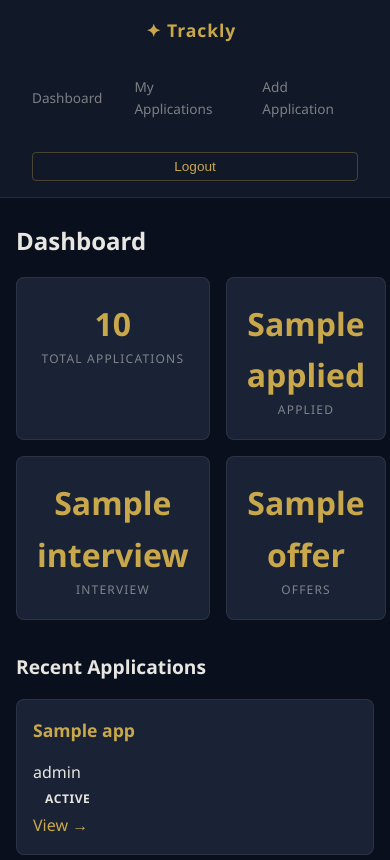
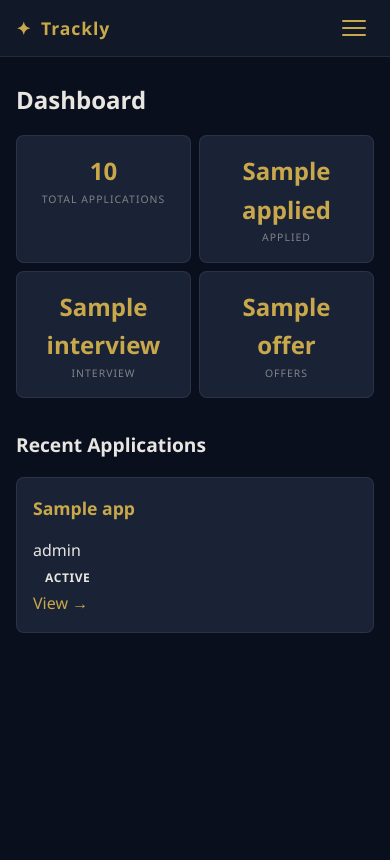
Before and after one commit to Aluka-tech/job-tracker, a Django app: template applications/templates/applications/dashboard.html in a window 390 px wide. Shown: the top 860 px of the page. After the commit the page ends 633 px from the top, so only its background shows below. Run offline with Django 4.2, Linux system fonts and the light colour scheme; the template is opened without the code that fills it: most values are stand-ins (such as "Sample title", 1, 10 or a date in 2020).

Commit message:
full css update with hamburger menu

```diff
--- a/applications/static/applications/css/style.css
+++ b/applications/static/applications/css/style.css
@@ -31,35 +31,52 @@ body {
 }
 
 /* ─────────────────────────────
-   NAVIGATION
+   NAVBAR
 ──────────────────────────── */
-nav {
+.navbar {
     display: flex;
     align-items: center;
-    gap: 2rem;
     padding: 1rem 2rem;
     background: var(--surface);
     border-bottom: 1px solid var(--border);
     position: sticky;
     top: 0;
     z-index: 100;
+    flex-wrap: wrap;
 }
 
-.nav-logo {
+.logo {
     font-size: 1.1rem;
     font-weight: 700;
     color: var(--gold);
     letter-spacing: 0.05em;
     text-decoration: none;
-    margin-right: 0.5rem;
 }
 
-.nav-logo:hover {
+.logo:hover {
     text-decoration: none;
     color: var(--gold);
 }
 
-nav a {
+.logo-mark {
+    color: var(--gold);
+    margin-right: 0.25rem;
+}
+
+.nav-menu {
+    display: flex;
+    align-items: center;
+    gap: 2rem;
+    margin-left: auto;
+}
+
+.nav-links {
+    display: flex;
+    align-items: center;
+    gap: 2rem;
+}
+
+.nav-links a {
     color: var(--muted);
     text-decoration: none;
     font-size: 0.85rem;
@@ -67,7 +84,7 @@ nav a {
     transition: color 0.2s;
 }
 
-nav a::after {
+.nav-links a::after {
     content: '';
     position: absolute;
     bottom: -3px;
@@ -78,19 +95,20 @@ nav a::after {
     transition: width 0.3s ease;
 }
 
-nav a:hover {
+.nav-links a:hover {
     color: var(--gold);
+    text-decoration: none;
 }
 
-nav a:hover::after {
+.nav-links a:hover::after {
     width: 100%;
 }
 
-nav form {
-    margin-left: auto;
+.logout-form {
+    margin: 0;
 }
 
-nav button {
+.logout-btn {
     background: transparent;
     border: 1px solid var(--gold-dim);
     color: var(--gold);
@@ -101,8 +119,41 @@ nav button {
     transition: 0.2s;
 }
 
-nav button:hover {
+.logout-btn:hover {
     background: var(--gold-dim);
+}
+
+/* Hamburger — hidden on desktop */
+.hamburger {
+    display: none;
+    flex-direction: column;
+    gap: 5px;
+    background: transparent;
+    border: none;
+    cursor: pointer;
+    padding: 0.5rem;
+    margin-left: auto;
+}
+
+.hamburger span {
+    display: block;
+    width: 24px;
+    height: 2px;
+    background: var(--gold);
+    border-radius: 2px;
+    transition: all 0.3s ease;
+}
+
+.hamburger.open span:nth-child(1) {
+    transform: translateY(7px) rotate(45deg);
+}
+
+.hamburger.open span:nth-child(2) {
+    opacity: 0;
+}
+
+.hamburger.open span:nth-child(3) {
+    transform: translateY(-7px) rotate(-45deg);
 }
 
 /* ─────────────────────────────
@@ -159,13 +210,8 @@ h3 { font-size: 1.1rem; color: var(--gold); }
     transition: all 0.2s ease;
 }
 
-.btn:hover {
-    text-decoration: none;
-}
-
-.btn:active {
-    transform: scale(0.97);
-}
+.btn:hover { text-decoration: none; }
+.btn:active { transform: scale(0.97); }
 
 .btn-primary {
     background: var(--gold);
@@ -296,9 +342,7 @@ a {
     text-decoration: none;
 }
 
-a:hover {
-    text-decoration: underline;
-}
+a:hover { text-decoration: underline; }
 
 /* ─────────────────────────────
    FILTER BUTTONS
@@ -337,139 +381,6 @@ hr {
 }
 
 /* ─────────────────────────────
-   RESPONSIVE — TABLET
-──────────────────────────── */
-@media (max-width: 768px) {
-
-    nav {
-        flex-wrap: wrap;
-        gap: 0.75rem;
-        padding: 0.75rem 1rem;
-    }
-
-    nav form {
-        margin-left: 0;
-    }
-
-    .content, main {
-        margin: 1.5rem auto;
-        padding: 0 1rem;
-    }
-
-    .stats-grid {
-        grid-template-columns: repeat(2, 1fr);
-    }
-
-    h1 { font-size: 1.5rem; }
-    h2 { font-size: 1.2rem; }
-
-    .card {
-        padding: 1rem;
-    }
-
-    .btn {
-        padding: 0.5rem 1rem;
-        font-size: 0.8rem;
-    }
-}
-
-/* ─────────────────────────────
-   RESPONSIVE — MOBILE
-──────────────────────────── */
-@media (max-width: 480px) {
-
-    nav {
-        flex-direction: column;
-        align-items: flex-start;
-        gap: 0.5rem;
-    }
-
-    nav form {
-        width: 100%;
-    }
-
-    nav button {
-        width: 100%;
-    }
-
-    .stats-grid {
-        grid-template-columns: repeat(2, 1fr);
-    }
-
-    .filter-btn {
-        font-size: 0.75rem;
-        padding: 0.35rem 0.6rem;
-    }
-}
-
-/* ─────────────────────────────
-   NAVBAR CLASSES
-──────────────────────────── */
-.navbar {
-    display: flex;
-    align-items: center;
-    gap: 2rem;
-    padding: 1rem 2rem;
-    background: var(--surface);
-    border-bottom: 1px solid var(--border);
-    position: sticky;
-    top: 0;
-    z-index: 100;
-}
-
-.logo {
-    font-size: 1.1rem;
-    font-weight: 700;
-    color: var(--gold);
-    letter-spacing: 0.05em;
-    text-decoration: none;
-    margin-right: 0.5rem;
-}
-
-.logo:hover {
-    text-decoration: none;
-    color: var(--gold);
-}
-
-.nav-links {
-    display: flex;
-    align-items: center;
-    gap: 2rem;
-}
-
-.nav-links a {
-    color: var(--muted);
-    text-decoration: none;
-    font-size: 0.85rem;
-    position: relative;
-    transition: color 0.2s;
-}
-
-.nav-links a::after {
-    content: '';
-    position: absolute;
-    bottom: -3px;
-    left: 0;
-    width: 0;
-    height: 1px;
-    background: var(--gold);
-    transition: width 0.3s ease;
-}
-
-.nav-links a:hover {
-    color: var(--gold);
-    text-decoration: none;
-}
-
-.nav-links a:hover::after {
-    width: 100%;
-}
-
-.logout-form {
-    margin-left: auto;
-}
-
-/* ─────────────────────────────
    TOAST
 ──────────────────────────── */
 #toast {
@@ -493,3 +404,107 @@ hr {
     opacity: 1;
     transform: translateY(0);
 }
+
+/* ─────────────────────────────
+   RESPONSIVE — TABLET
+──────────────────────────── */
+@media (max-width: 768px) {
+
+    .hamburger {
+        display: flex;
+    }
+
+    .nav-menu {
+        display: none;
+        flex-direction: column;
+        align-items: flex-start;
+        gap: 1rem;
+        width: 100%;
+        padding: 1rem 0;
+        border-top: 1px solid var(--border);
+        margin-top: 0.75rem;
+    }
+
+    .nav-menu.open {
+        display: flex;
+    }
+
+    .nav-links {
+        flex-direction: column;
+        align-items: flex-start;
+        gap: 1rem;
+        width: 100%;
+    }
+
+    .nav-links a {
+        font-size: 1rem;
+        width: 100%;
+        padding: 0.25rem 0;
+    }
+
+    .logout-form {
+        width: 100%;
+    }
+
+    .logout-btn {
+        width: 100%;
+        text-align: center;
+        padding: 0.6rem 1rem;
+    }
+
+    .content, main {
+        margin: 1.5rem auto;
+        padding: 0 1rem;
+    }
+
+    .stats-grid {
+        grid-template-columns: repeat(2, 1fr);
+        gap: 0.75rem;
+    }
+
+    .stat-card {
+        padding: 1rem 0.75rem;
+    }
+
+    .stat-number {
+        font-size: 1.75rem;
+    }
+
+    h1 { font-size: 1.5rem; }
+    h2 { font-size: 1.2rem; }
+
+    .card { padding: 1rem; }
+
+    .btn {
+        padding: 0.5rem 1rem;
+        font-size: 0.8rem;
+    }
+}
+
+/* ─────────────────────────────
+   RESPONSIVE — MOBILE
+──────────────────────────── */
+@media (max-width: 480px) {
+
+    .navbar {
+        padding: 0.75rem 1rem;
+    }
+
+    .stats-grid {
+        grid-template-columns: repeat(2, 1fr);
+        gap: 0.5rem;
+    }
+
+    .stat-number {
+        font-size: 1.5rem;
+    }
+
+    .stat-label {
+        font-size: 0.65rem;
+    }
+
+    .filter-btn {
+        font-size: 0.75rem;
+        padding: 0.35rem 0.6rem;
+    }
+}
--- a/applications/templates/applications/base.html
+++ b/applications/templates/applications/base.html
@@ -16,18 +16,24 @@
             <span class="logo-mark">✦</span> Trackly
         </a>
 
+        <button class="hamburger" id="hamburger" aria-label="Menu">
+            <span></span>
+            <span></span>
+            <span></span>
+        </button>
+
+        <div class="nav-menu" id="navMenu">
             <div class="nav-links">
                 <a href="{% url 'dashboard' %}">Dashboard</a>
                 <a href="{% url 'application_list' %}">My Applications</a>
                 <a href="{% url 'add_application' %}">Add Application</a>
             </div>
-
             <form action="{% url 'logout' %}" method="POST" class="logout-form">
                 {% csrf_token %}
-            <button type="submit">Logout</button>
+                <button type="submit" class="logout-btn">Logout</button>
             </form>
+        </div>
     </nav>
-
 
     <!-- PAGE CONTENT -->
     <main class="content">
@@ -35,19 +41,32 @@
         {% endblock %}
     </main>
 
-
     <!-- TOAST -->
     <div id="toast">✓ Saved successfully</div>
 
+    <script>
+        // Hamburger menu
+        const hamburger = document.getElementById('hamburger');
+        const navMenu = document.getElementById('navMenu');
 
-    <script>
+        hamburger.addEventListener('click', () => {
+            hamburger.classList.toggle('open');
+            navMenu.classList.toggle('open');
+        });
+
+        // Close menu when a link is clicked
+        document.querySelectorAll('.nav-links a').forEach(link => {
+            link.addEventListener('click', () => {
+                hamburger.classList.remove('open');
+                navMenu.classList.remove('open');
+            });
+        });
+
+        // Toast
         const params = new URLSearchParams(window.location.search);
-
         if (params.get('saved')) {
             const toast = document.getElementById('toast');
-
             toast.classList.add('show');
-
             setTimeout(() => {
                 toast.classList.remove('show');
             }, 3000);
```
Lines whose indentation alone changed are shown as unchanged.
